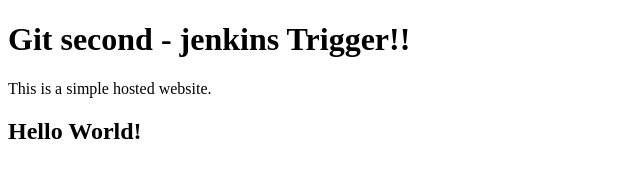
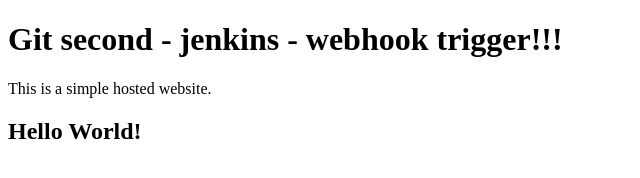
Before and after one commit to abdulsatharGit/Jenkins-manual, a plain HTML site: page index.html in a window 1280 px wide. Shown: the whole page, without its empty margins (0-640 px from the left). Drawn offline with Linux system fonts and the light colour scheme.

Commit message:
Update index.html - forth

```diff
--- a/index.html
+++ b/index.html
@@ -8,7 +8,7 @@
 
 <body>
 
-    <h1>Git second - jenkins Trigger!!</h1>
+    <h1>Git second - jenkins - webhook trigger!!!</h1>
 
     <p>This is a simple hosted website.</p>
 
```
